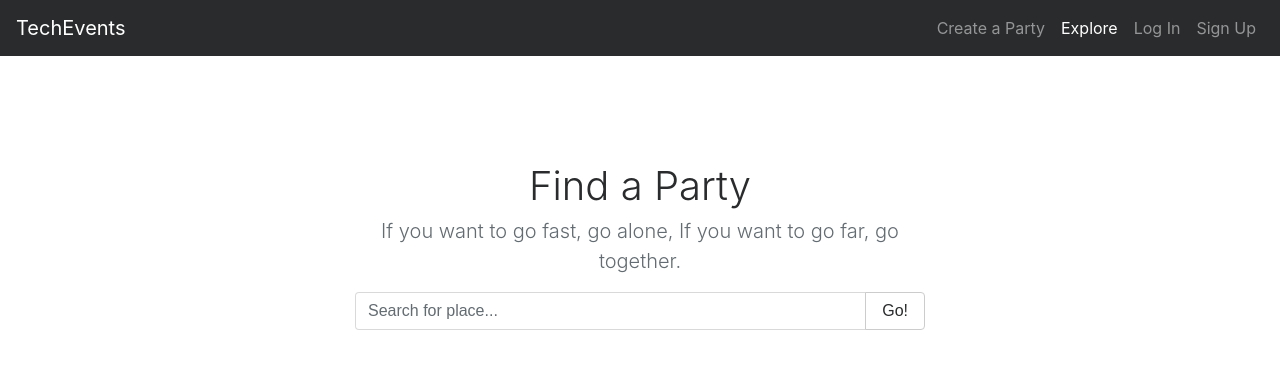
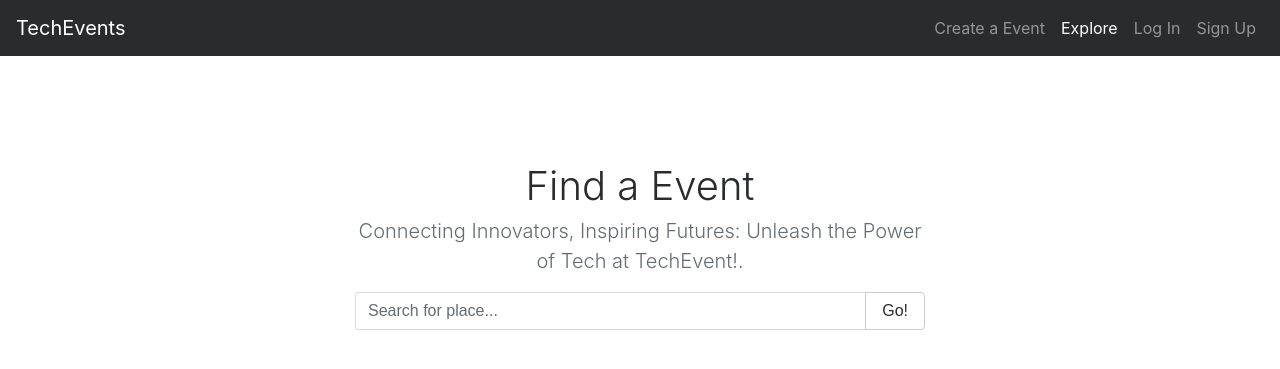
Before and after one commit to KRVaghani/B9IS109_10634404, a Flask app: page /party/explore in a window 1280 px wide. Shown: the top 369 px of the page. Run offline with Flask 2, Linux system fonts and the light colour scheme; some libraries are stand-ins or nearby versions.

Commit message:
changes add

```diff
--- a/TechEvents/config.py
+++ b/TechEvents/config.py
@@ -10,6 +10,5 @@ DEBUG = True
 MONGODB_SETTINGS = {
     'host': 'mongodb://krvaghani111:P3lQOYhmsgZtrY5W@ac-zasdxib-shard-00-00.lz3rp7q.mongodb.net:27017,ac-zasdxib-shard-00-01.lz3rp7q.mongodb.net:27017,ac-zasdxib-shard-00-02.lz3rp7q.mongodb.net:27017/techevents?ssl=true&replicaSet=atlas-prdefb-shard-0&authSource=admin&retryWrites=true&w=majority'
 }
-
-PROJECT_ID = '64d2db9d57db174a382b0731'
-CLOUD_STORAGE_BUCKET = 'STORAGE_BUCKET'
+PROJECT_ID = 'techevents-395404'
+CLOUD_STORAGE_BUCKET = 'techeventkrvaghani'
--- a/TechEvents/templates/base.html
+++ b/TechEvents/templates/base.html
@@ -37,7 +37,7 @@
       <ul class="navbar-nav ml-auto">
 
         <li class="nav-item {% if request.endpoint == 'party_page.create' %}active{% endif %}">
-          <a class="nav-link" href="{{ url_for('party_page.create') }}">Create a Party</a>
+          <a class="nav-link" href="{{ url_for('party_page.create') }}">Create a Event</a>
         </li>
         <li class="nav-item {% if request.endpoint == 'party_page.explore' %}active{% endif %}">
           <a class="nav-link" href="{{ url_for('party_page.explore') }}">Explore</a>
@@ -48,7 +48,7 @@
           <div class="dropdown-menu">
             <a class="dropdown-item" href="{{ url_for('user_page.edit') }}">Edit Profile</a>
             <a class="dropdown-item" href="{{ url_for('user_page.password') }}">Change Password</a>
-            <a class="dropdown-item" href="{{ url_for('party_page.manage') }}">My Parties</a>
+            <a class="dropdown-item" href="{{ url_for('party_page.manage') }}">My Events</a>
           </div>
         </li>
         <li class="nav-item">
--- a/TechEvents/templates/party/cancel.html
+++ b/TechEvents/templates/party/cancel.html
@@ -20,9 +20,9 @@
             {{ render_field(form.confirm, class="form-control") }}
 
             <button type="submit" class="btn btn-danger">
-                Cancel Party
+                Cancel Events
             </button>
-            <a href="{{ url_for('party_page.edit', id=party.id) }}">back to edit party</a>
+            <a href="{{ url_for('party_page.edit', id=party.id) }}">back to edit event</a>
         </form>
     </div>
 </div>
--- a/TechEvents/templates/party/create.html
+++ b/TechEvents/templates/party/create.html
@@ -1,5 +1,5 @@
 {% extends "base.html" %}
-{% block title %}Create Party{% endblock %}
+{% block title %}Create Event{% endblock %}
 {% block content %}
 
 <div class="row">
@@ -28,7 +28,7 @@
             {{ render_field(form.description, class="form-control", rows="8", minlength="50") }}
 
             <button type="submit" class="btn btn-success">
-                Create Party
+                Create Event
             </button>
         </form>
     </div>
--- a/TechEvents/templates/party/explore.html
+++ b/TechEvents/templates/party/explore.html
@@ -5,10 +5,10 @@
 <div class="jumbotron text-center">
     <div class="container">
         <h1 class="jumbotron-heading">
-            Find a Party
+            Find a Event
         </h1>
         <p class="lead text-muted">
-            If you want to go fast, go alone, If you want to go far, go together.
+            Connecting Innovators, Inspiring Futures: Unleash the Power of Tech at TechEvent!.
         </p>
 
         <form method="GET" action="{{ url_for('party_page.explore') }}">
@@ -31,7 +31,7 @@
 
 {% if parties and parties.pages > 0 %}
 <p class="text-muted text-center">
-    Party near {{ place }}
+    Event near {{ place }}
 </p>
 
 
@@ -98,7 +98,7 @@
 </div>
 {% elif place %}
 <p class="text-muted text-center">
-    We couldn't find any parties here :(
+    We couldn't find any Events here :(
 </p>
 {% else %}
 {% endif %}
--- a/TechEvents/templates/party/manage.html
+++ b/TechEvents/templates/party/manage.html
@@ -1,9 +1,9 @@
 {% extends "base.html" %}
-{% block title %}Manange Party{% endblock %}
+{% block title %}Manange Event{% endblock %}
 {% block content %}
 
 <h1>
-    My Parties
+    My Events
 </h1>
 
 <div class="row">
--- a/TechEvents/templates/user/login.html
+++ b/TechEvents/templates/user/login.html
@@ -5,7 +5,7 @@
 <div class="row">
     <div class="col-md-6 offset-md-3">
         <h3>
-            TechEvents Login
+            Tech Events Login
         </h3>
 
         {% if error %}
@@ -19,7 +19,7 @@
 
             {{ form.csrf_token }}
             {{ render_field(form.email, class="form-control", placeholder="Enter your email") }}
-            {{ render_field(form.password, class="form-control" )}}
+            {{ render_field(form.password, class="form-control", placeholder="Enter your password" )}}
 
             <button type="submit" class="btn btn-success">
                 Login
--- a/TechEvents/templates/user/profile.html
+++ b/TechEvents/templates/user/profile.html
@@ -27,7 +27,7 @@
 
 {% if parties and parties.pages > 0 %}
 <p class="text-muted text-center">
-    Party I'm going :)
+    Event I'm going :)
 </p>
 
 
--- a/TechEvents/templates/user/signup.html
+++ b/TechEvents/templates/user/signup.html
@@ -11,9 +11,9 @@
 
            {{ form.csrf_token }}
            {{ render_field(form.name, class="form-control", placeholder="Enter your name") }}
-           {{ render_field(form.email, class="form-control") }}
-           {{ render_field(form.password, class="form-control") }}
-           {{ render_field(form.confirm, class="form-control") }}
+           {{ render_field(form.email, class="form-control", placeholder="Enter your email") }}
+           {{ render_field(form.password, class="form-control", placeholder="Enter your password") }}
+           {{ render_field(form.confirm, class="form-control", placeholder="Re-enter your password") }}
 
            <button type="submit" class="btn btn-success">
                Sign Up
```
Also changed, not shown: TechEvents/templates/party/edit.html (+4 -4 lines), TechEvents/static/img/party.png, TechEvents/static/img/user.png.
